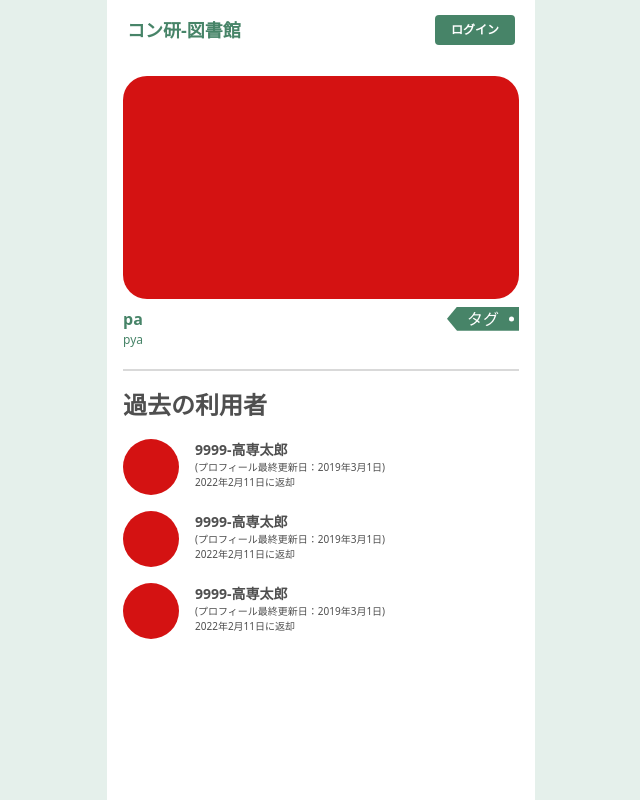
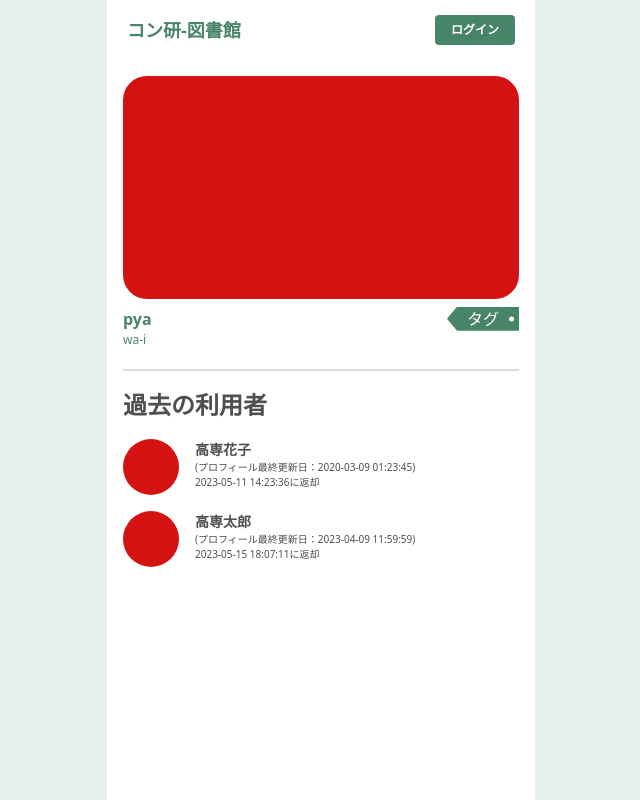
Before and after one commit to kurakke/library, a Next.js app: page /books/1 in a window 1280 px wide. Shown: the whole page, without its empty margins (319-959 px from the left). Built offline with nearby package versions, Linux system fonts and the light colour scheme.

Commit message:
get page infomation from server

```diff
--- /dev/null
+++ b/src/features/book/usecases/getBook.ts
@@ -0,0 +1,13 @@
+import {BookEntity} from "~/features/book/entities";
+import {sleep} from "~/utils/sleep";
+
+export const getBook = async (): Promise<BookEntity> => {
+    await sleep(2000)
+    return (
+        {
+            id: "aaa",
+            title: "pya",
+            info: "wa-i",
+        }
+    )
+}
--- a/src/features/user/entities/index.ts
+++ b/src/features/user/entities/index.ts
@@ -4,4 +4,6 @@ export type UserEntity = {
     mail: string;
     privilegeRole: string;
     studentId: string;
+    updateAt: string;
+    returnAt: string;
 };
--- a/src/features/user/usecases/getUser.ts
+++ b/src/features/user/usecases/getUser.ts
@@ -10,6 +10,8 @@ export const getUser = async (): Promise<UserEntity> => {
             mail: "next13kowai@gmail.com",
             privilegeRole: "admin",
             studentId: "3450",
+            updateAt:"2022-07-14 04:11:56",
+            returnAt:"2022-08-15 12:30:09",
         }
     )
 }
--- a/src/features/user/usecases/getUserList.ts
+++ b/src/features/user/usecases/getUserList.ts
@@ -10,7 +10,18 @@ export const getUserList = async (): Promise<ItemList<UserEntity>> => {
             mail: "next12dayatta@gmail.com",
             privilegeRole: "admin",
             studentId: "3450",
+            updateAt:"2020-03-09 01:23:45",
+            returnAt:"2023-05-11 14:23:36",
         },
+        {
+            id: "bbb",
+            fullName: "高専太郎",
+            mail: "next13muzukasisoo@gmail.com",
+            privilegeRole: "admin",
+            studentId: "3451",
+            updateAt:"2023-04-09 11:59:59",
+            returnAt:"2023-05-15 18:07:11",
+        }
     ]
     await sleep(2000)
     return (
--- a/src/pages/books/[bookId]/index.tsx
+++ b/src/pages/books/[bookId]/index.tsx
@@ -1,3 +1,5 @@
 import {BookOne} from "~/views/pages/BookOne";
+import {getServerSideProps} from "~/views/pages/BookOne/beforeRender";
 
 export default BookOne;
+export {getServerSideProps}
--- a/src/ui/components/Profile/index.tsx
+++ b/src/ui/components/Profile/index.tsx
@@ -1,13 +1,18 @@
 import React from "react";
+import {UserEntity} from "~/features/user/entities";
 
-export const Profile = () =>{
+export type Props = {
+    user:UserEntity;
+}
+
+export const Profile = ({user}:Props) =>{
     return (
         <div className="flex mt-16">
             <div className="mr-16 w-56 h-56 rounded-full bg-expressive-red"/>
             <div>
-                <div className="font-black text-gray-dark text-sm">9999-高専太郎</div>
-                <div className="text-gray-dark text-xxs">(プロフィール最終更新日：2019年3月1日)</div>
-                <div className="text-gray-dark text-xxs">2022年2月11日に返却</div>
+                <div className="font-black text-gray-dark text-sm">{user.fullName}</div>
+                <div className="text-gray-dark text-xxs">(プロフィール最終更新日：{user.updateAt})</div>
+                <div className="text-gray-dark text-xxs">{user.returnAt}に返却</div>
             </div>
         </div>
     )
--- /dev/null
+++ b/src/views/pages/BookOne/beforeRender.ts
@@ -0,0 +1,13 @@
+import {getUserList} from "~/features/user/usecases/getUserList";
+import {getBook} from "~/features/book/usecases/getBook";
+
+export const getServerSideProps = async () => {
+    const userList = await getUserList();
+    const book = await getBook();
+    return{
+        props:{
+            userList,
+            book,
+        },
+    }
+}
--- a/src/views/pages/BookOne/index.tsx
+++ b/src/views/pages/BookOne/index.tsx
@@ -5,18 +5,16 @@ import {BookEntity} from "~/features/book/entities";
 import {Heading} from "~/ui/components/Heading";
 import React from "react";
 import {Profile} from "~/ui/components/Profile";
+import {InferGetServerSidePropsType} from "next";
+import {getServerSideProps} from "~/views/pages/BookOne/beforeRender";
 
-// export type Props = {
-//     book: BookEntity;
-// };
-export const BookOne = () => {
+
+export const BookOne = (
+    {userList,book}:InferGetServerSidePropsType<typeof getServerSideProps>,
+) => {
     const router = useRouter();
     const { bookId }  = router.query;
-    const book:BookEntity = {
-        id: "1000",
-        title: "pa",
-        info:"pya",
-    };
+    console.log(bookId);
 
     return (
             <DefaultLayout>
@@ -26,9 +24,11 @@ export const BookOne = () => {
                 <div className="mt-20 mx-16 border border-gray-light"/>
                 <div className="mt-16 mx-16">
                 <Heading>過去の利用者</Heading>
-                    <Profile/>
-                    <Profile/>
-                    <Profile/>
+                    {
+                    userList.list.map((user) =>
+                    <li key={user.id}><Profile user={user}/></li>
+                    )
+                    }
                 </div>
             </DefaultLayout>
     );
```
